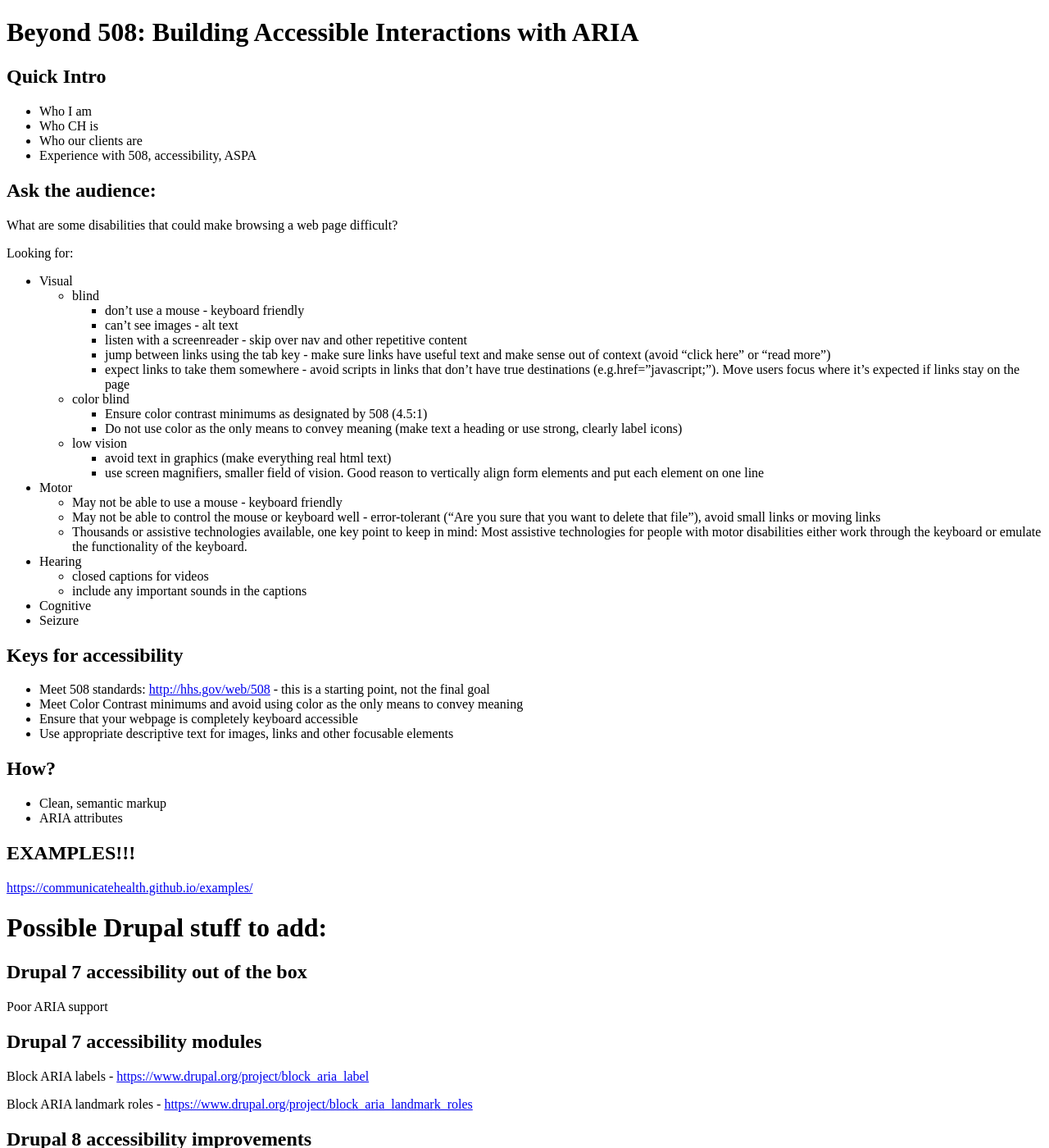
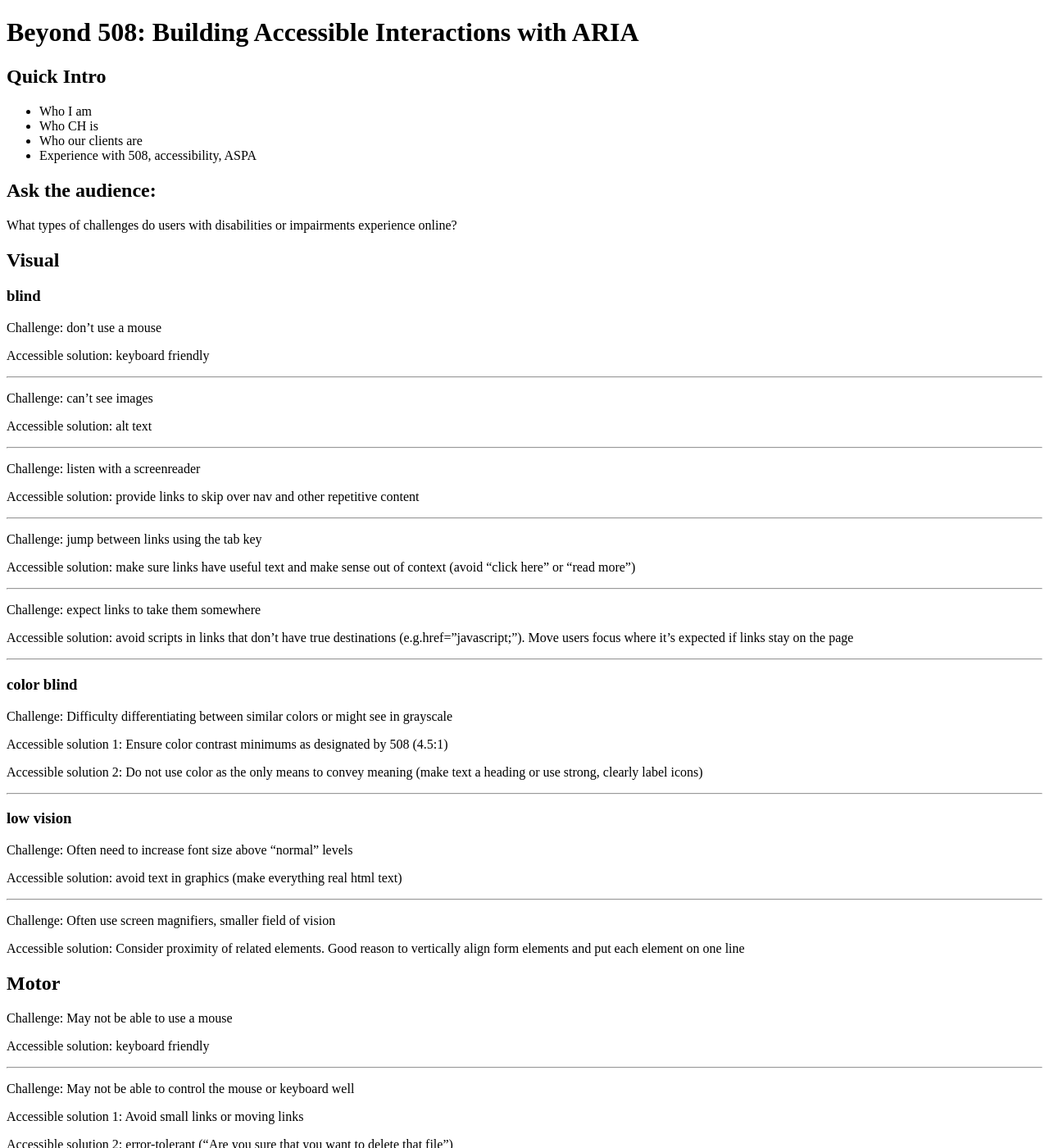
Before and after one commit to allenmr/communicatehealth.github.io, a Jekyll site: the page built from _content/outline.md, in a window 1280 px wide and 1400 px high. Shown: the whole window at 82% size. Built offline with Jekyll 4.4.1, drawn with Linux system fonts in a browser that asks for light colours; some of the changed text lies outside the part shown.

Commit message:
reformatted for challenge/solution

```diff
--- a/_content/outline.md
+++ b/_content/outline.md
@@ -1,7 +1,7 @@
 ---
 layout: default
 title: Outline
-permalink: /presentation/outline
+permalink: /presentation/outline/
 ---
 
 # Beyond 508: Building Accessible Interactions with ARIA
@@ -15,32 +15,101 @@ permalink: /presentation/outline
 
 ## Ask the audience:
 
-What are some disabilities that could make browsing a web page difficult?
+What types of challenges do users with disabilities or impairments experience online?
 
-Looking for:
+## Visual
 
-  * Visual
-    * blind
-      * don't use a mouse - keyboard friendly
-      * can't see images - alt text
-      * listen with a screenreader - skip over nav and other repetitive content
-      * jump between links using the tab key - make sure links have useful text and make sense out of context (avoid "click here" or "read more")
-      * expect links to take them somewhere - avoid scripts in links that don't have true destinations (e.g.href="javascript;"). Move users focus where it's expected if links stay on the page
-    * color blind
-      * Ensure color contrast minimums as designated by 508 (4.5:1)
-      * Do not use color as the only means to convey meaning (make text a heading or use strong, clearly label icons)
-    * low vision
-      * avoid text in graphics (make everything real html text)
-      * use screen magnifiers, smaller field of vision. Good reason to vertically align form elements and put each element on one line
-  * Motor
-    * May not be able to use a mouse - keyboard friendly
-    * May not be able to control the mouse or keyboard well - error-tolerant ("Are you sure that you want to delete that file"), avoid small links or moving links
-    * Thousands or assistive technologies available, one key point to keep in mind: Most assistive technologies for people with motor disabilities either work through the keyboard or emulate the functionality of the keyboard.
-  * Hearing
-    * closed captions for videos
-    * include any important sounds in the captions
-  * Cognitive
-  * Seizure
+### blind
+
+Challenge: don't use a mouse
+
+Accessible solution: keyboard friendly
+
+---
+
+Challenge: can't see images
+
+Accessible solution: alt text
+
+---
+
+Challenge: listen with a screenreader
+
+Accessible solution: provide links to skip over nav and other repetitive content
+
+---
+
+Challenge: jump between links using the tab key
+
+Accessible solution: make sure links have useful text and make sense out of context (avoid "click here" or "read more")
+
+---
+
+Challenge: expect links to take them somewhere
+
+Accessible solution: avoid scripts in links that don't have true destinations (e.g.href="javascript;"). Move users focus where it's expected if links stay on the page
+
+---
+
+### color blind
+
+Challenge: Difficulty differentiating between similar colors or might see in grayscale
+
+Accessible solution 1: Ensure color contrast minimums as designated by 508 (4.5:1)
+
+Accessible solution 2: Do not use color as the only means to convey meaning (make text a heading or use strong, clearly label icons)
+
+---
+
+### low vision
+
+Challenge: Often need to increase font size above "normal" levels
+
+Accessible solution: avoid text in graphics (make everything real html text)
+
+---
+
+Challenge:  Often use screen magnifiers, smaller field of vision
+
+Accessible solution: Consider proximity of related elements. Good reason to vertically align form elements and put each element on one line
+
+## Motor
+
+Challenge: May not be able to use a mouse
+
+Accessible solution: keyboard friendly
+
+---
+
+Challenge: May not be able to control the mouse or keyboard well
+
+Accessible solution 1: Avoid small links or moving links
+
+Accessible solution 2: error-tolerant ("Are you sure that you want to delete that file")
+
+---
+
+Thousands of assistive technologies available, one key point to keep in mind: Most assistive technologies for people with motor disabilities either work through the keyboard or emulate the functionality of the keyboard.
+
+## hearing
+
+Challenge: Difficulty hearing audio
+
+Accessible solution 1: closed captions for videos
+
+Accessible solution 2: include any important sounds in the captions
+
+## cognitive
+
+Write in plain language
+
+**(pull slides from Health Literacy Online)**
+
+## aging
+
+Any of these can happen to aging adults...
+
+Not really sure how to fit this in...
 
 ## Keys for accessibility
 
```
